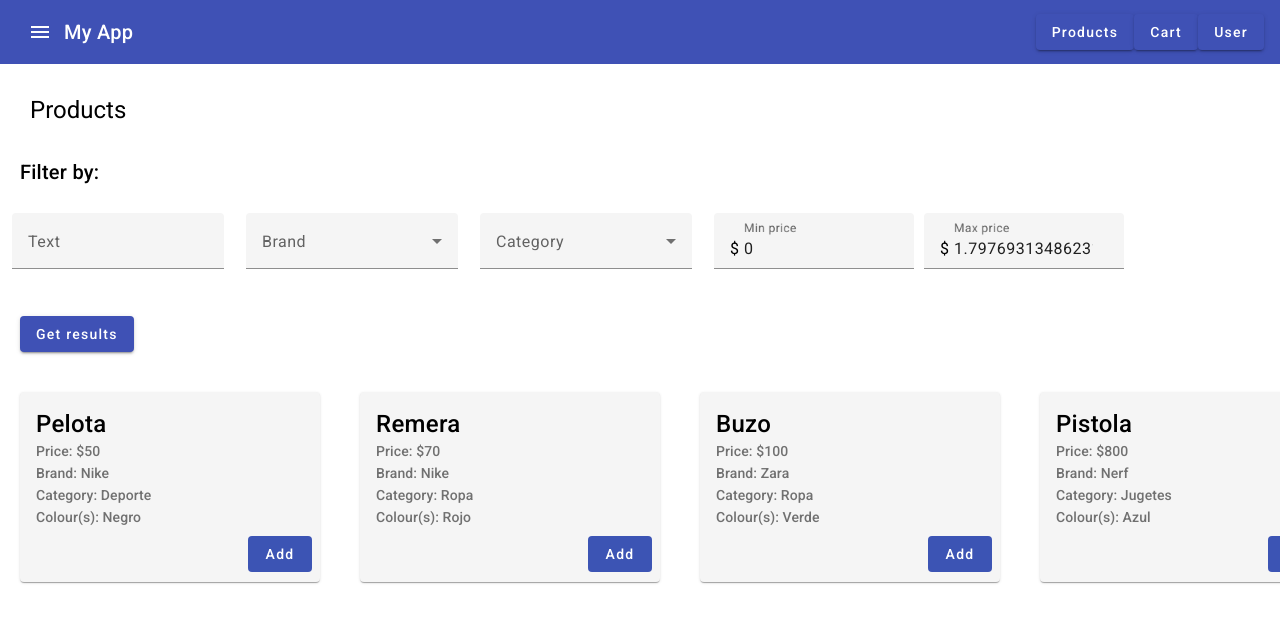
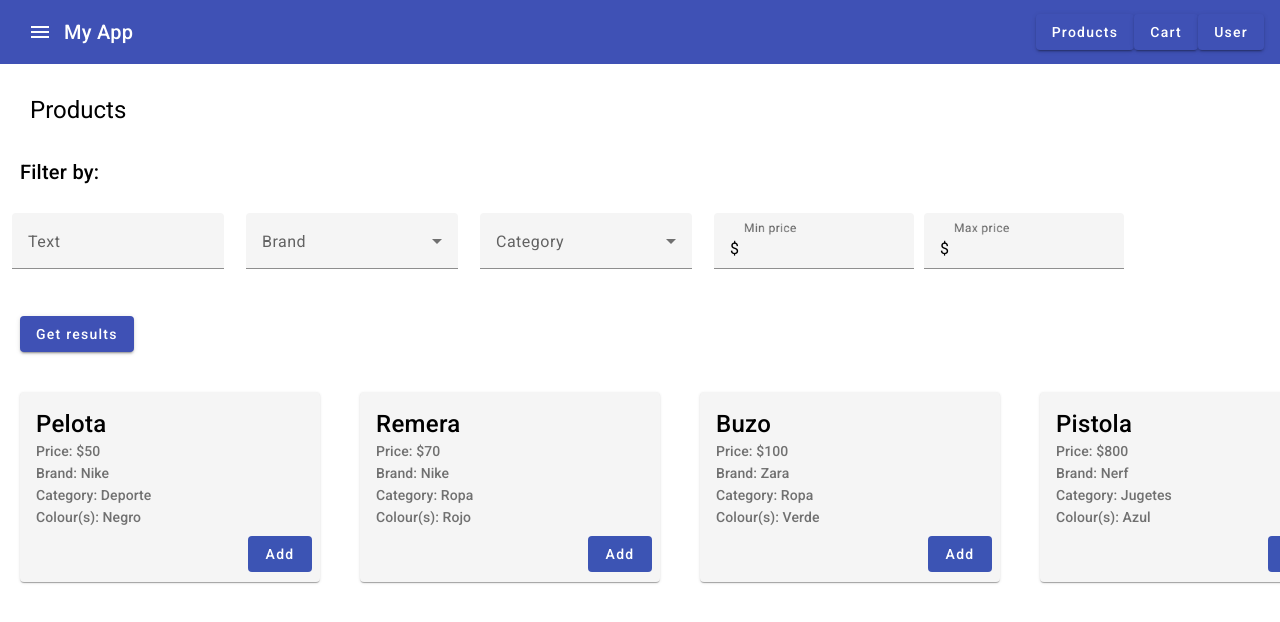
Before and after one commit to juandi-etcheverry/239420-252443-251363, an Angular app in the folder FrontEndProject/: page /products in a window 1280 px wide. Shown: the top 622 px of the page. Built offline with nearby package versions, Linux system fonts and the light colour scheme.

Commit message:
corrected price placeholders

```diff
--- a/FrontEndProject/src/app/products/filtered/filtered.component.html
+++ b/FrontEndProject/src/app/products/filtered/filtered.component.html
@@ -33,13 +33,13 @@
             <tr>
                 <mat-form-field class="priceField" floatLabel="always">
                     <mat-label>Min price</mat-label>
-                    <input id="minPrice" formControlName="minPrice" matInput type="number" class="example-right-align" placeholder="0" min="0">
+                    <input id="minPrice" formControlName="minPrice" matInput type="number" class="example-right-align" min="0">
                     <span matTextPrefix>$&nbsp;</span>
                   </mat-form-field>
 
                   <mat-form-field class="priceField" floatLabel="always">
                     <mat-label>Max price</mat-label>
-                    <input id="maxPrice" formControlName="maxPrice" matInput type="number" class="example-right-align" placeholder="9999999999" min="0">
+                    <input id="maxPrice" formControlName="maxPrice" matInput type="number" class="example-right-align" min="0">
                     <span matTextPrefix>$&nbsp;</span>
                   </mat-form-field>
             </tr>
--- a/FrontEndProject/src/app/products/filtered/filtered.component.ts
+++ b/FrontEndProject/src/app/products/filtered/filtered.component.ts
@@ -33,8 +33,8 @@ export class FilteredComponent {
     textInput: new FormControl(''),
     brandInput: new FormControl(''),
     categoryInput: new FormControl(''),
-    minPrice: new FormControl(0),
-    maxPrice: new FormControl(Number.MAX_VALUE)
+    minPrice: new FormControl(),
+    maxPrice: new FormControl()
   });
 
   @Input()
@@ -57,6 +57,7 @@ export class FilteredComponent {
 
   onSubmit():void{
     const form = this.filterForm.value;
+    console.log(form)
     const filterProducts = this.productService.filter(form.textInput ?? '', form.brandInput ?? '', form.categoryInput ?? '', form.minPrice ?? 0, form.maxPrice ?? Number.MAX_VALUE);
     this.submitClicked.emit(filterProducts);
   }
```
